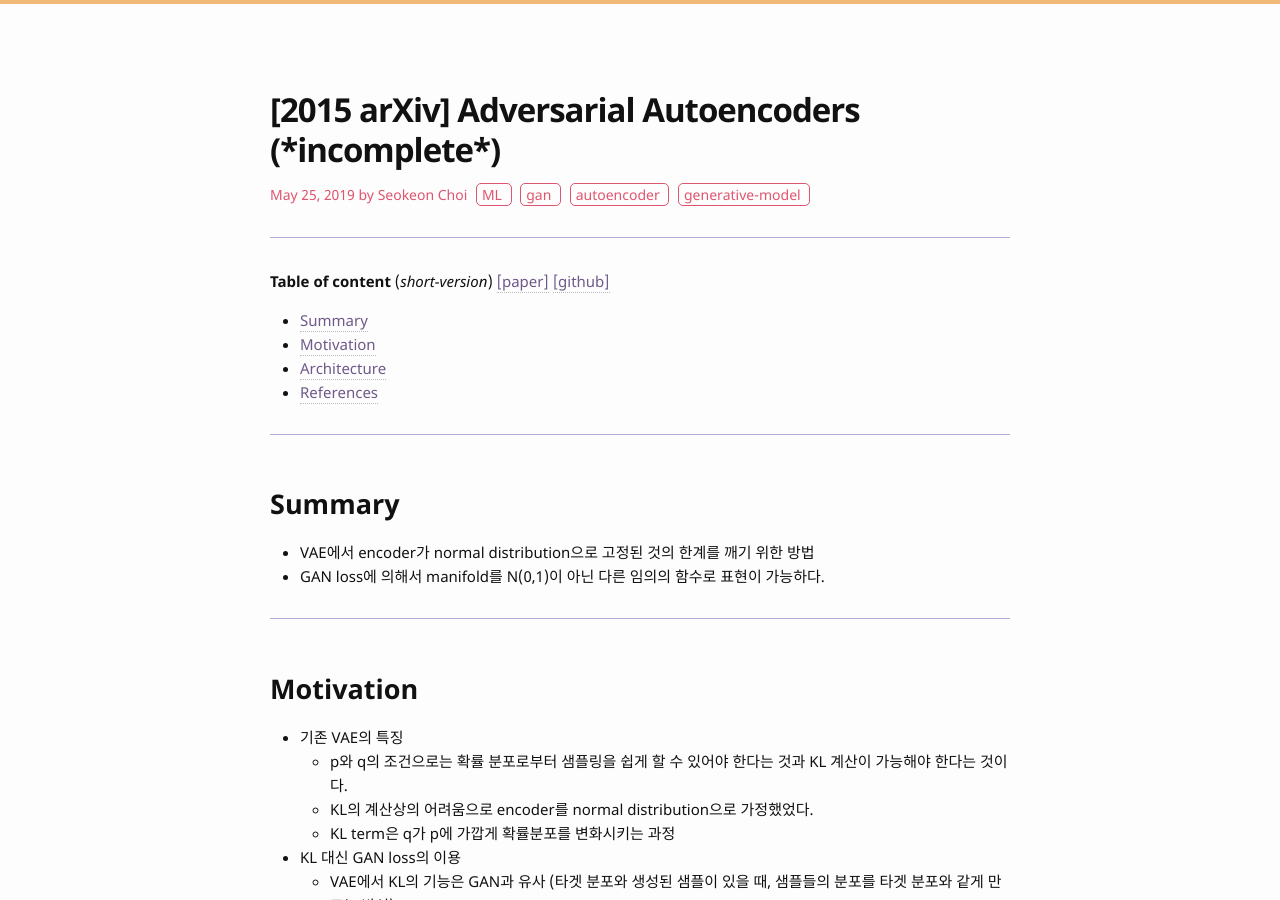
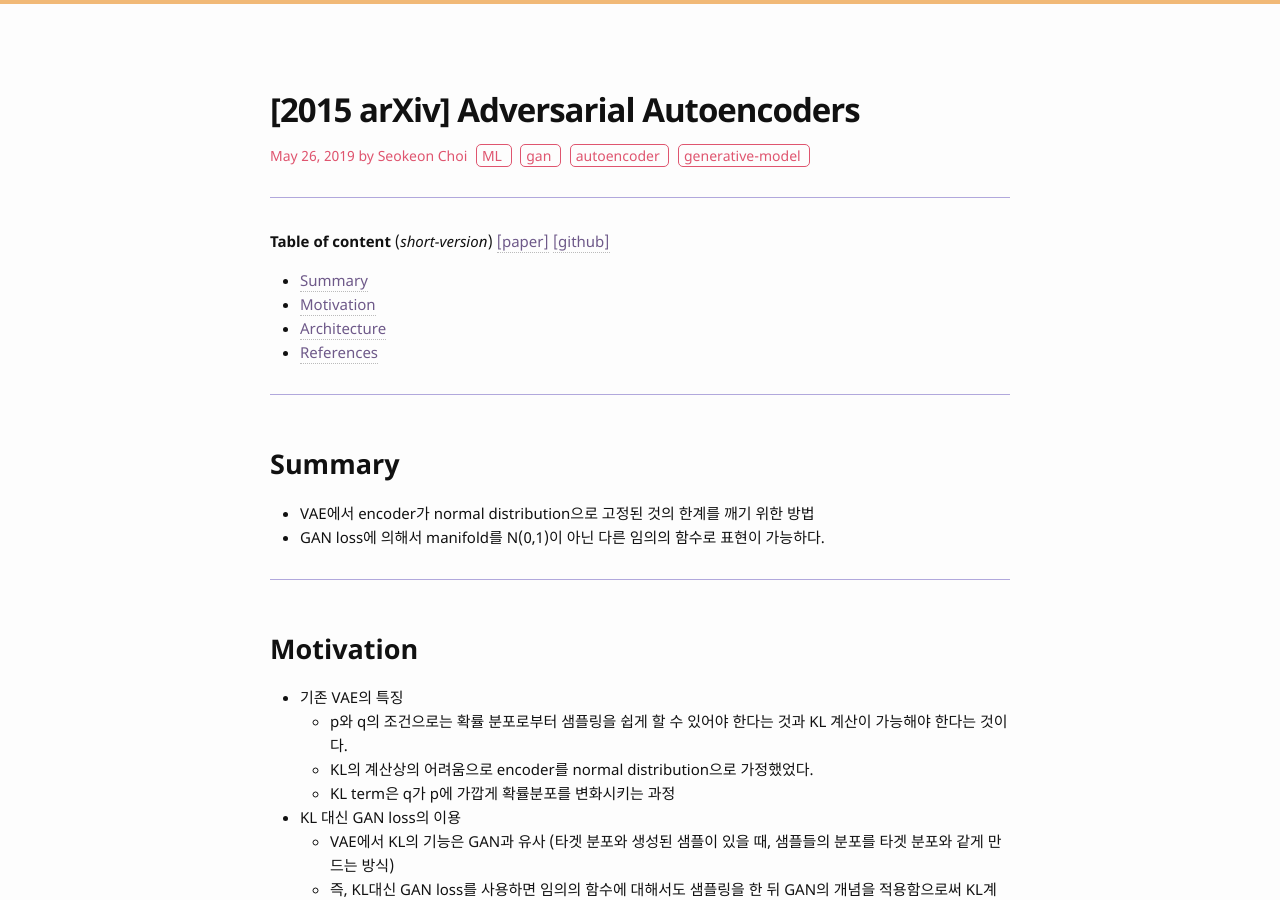
Before and after one commit to bismex/bismex.github.io, a Jekyll site: the page built from _posts/2019-05-25-AAE.md, in a window 1280 px wide and 900 px high. Built offline with Jekyll 4.4.1, drawn with Linux system fonts in a browser that asks for light colours; formulas are drawn with MathJax 3.

Commit message:
Update 2019-05-25-AAE.md

```diff
--- a/_posts/2019-05-25-AAE.md
+++ b/_posts/2019-05-25-AAE.md
@@ -1,7 +1,7 @@
 ---
 layout: post
-title: "[2015 arXiv] Adversarial Autoencoders (*incomplete*)"
-date: 2019-05-25 12:00:00
+title: "[2015 arXiv] Adversarial Autoencoders"
+date: 2019-05-26 16:40:00
 tags: ML gan autoencoder generative-model
 ---
 
```
